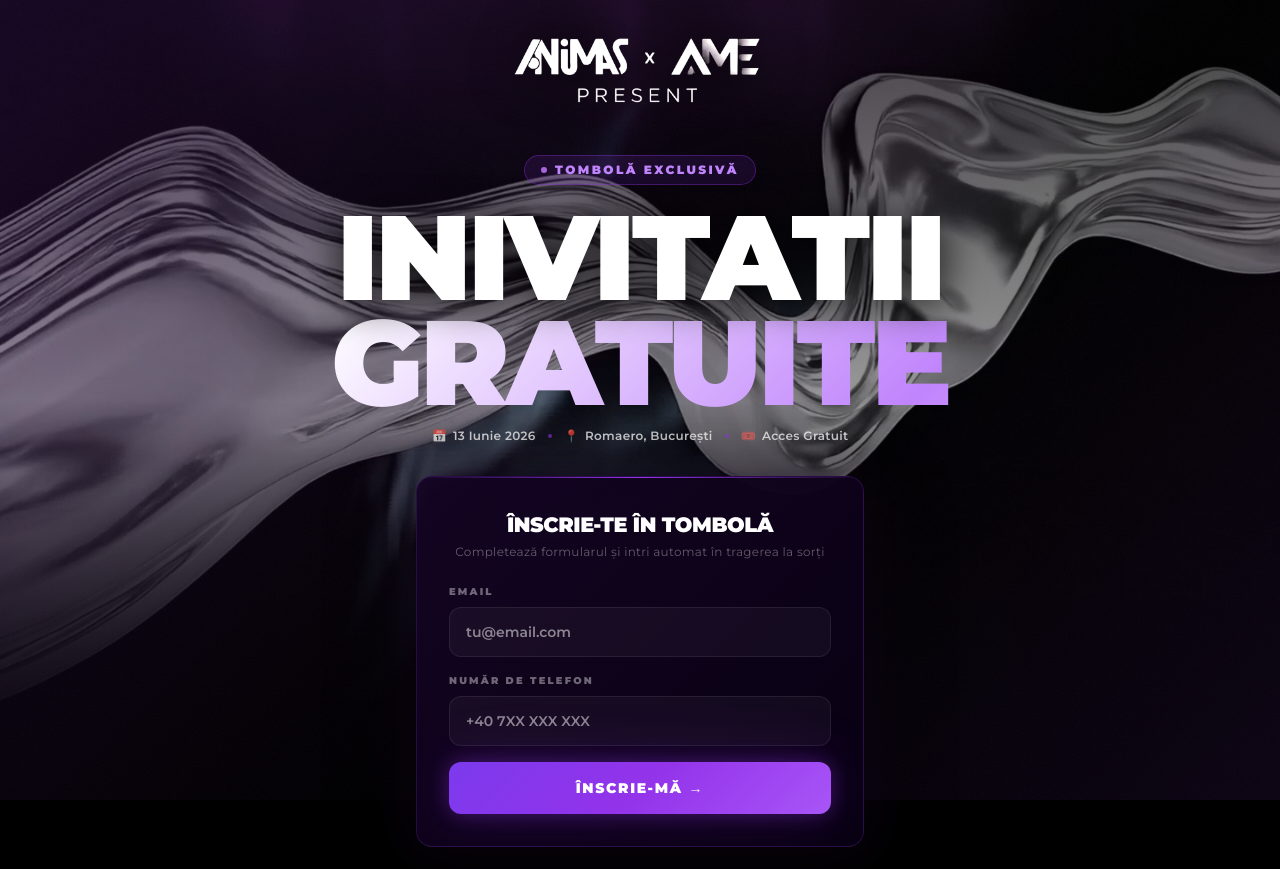
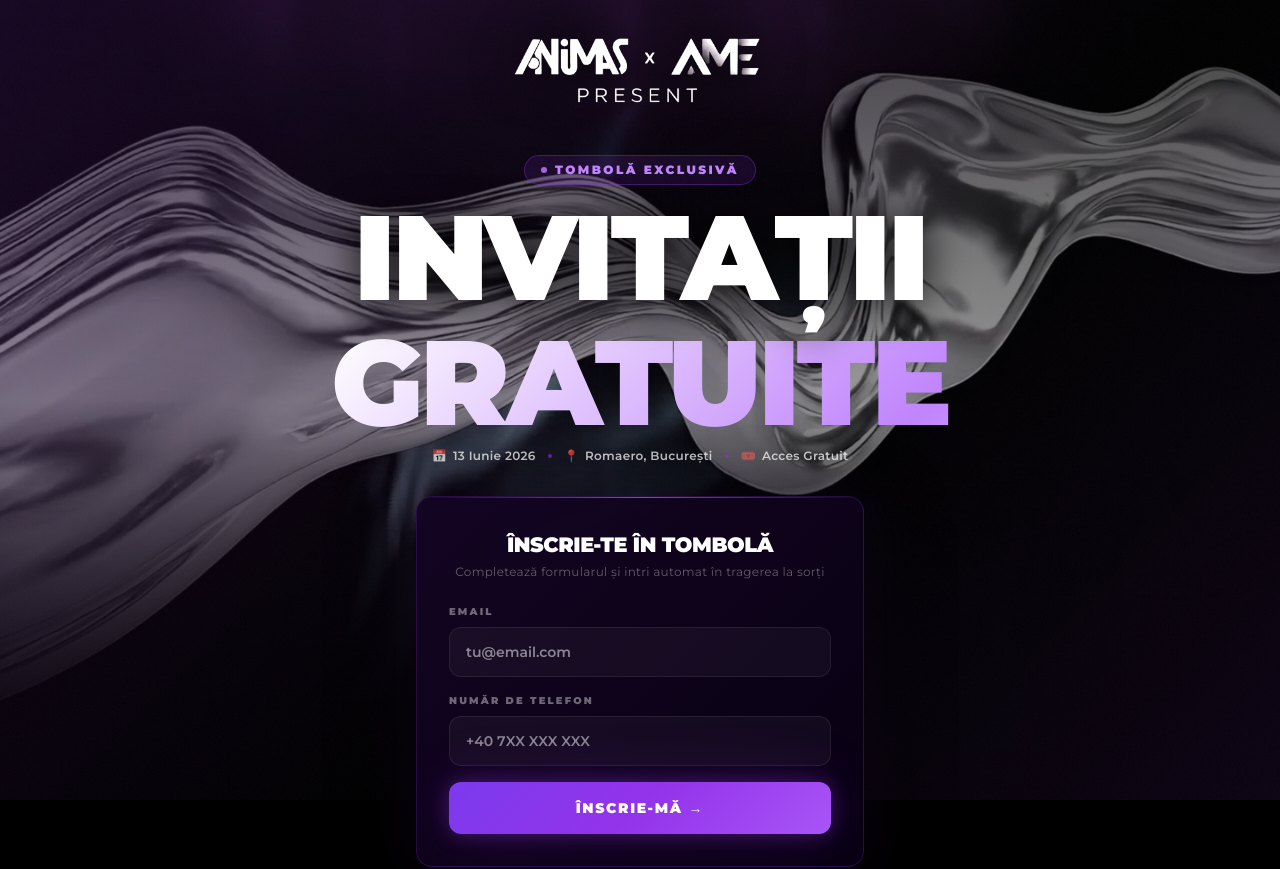
Before and after one commit to DumitracheDarius/ameform, a Next.js app: page / in a window 1280 px wide. Shown: the top 869 px of the page. Built offline with nearby package versions, Linux system fonts and the light colour scheme.

Commit message:
fix: headline text

```diff
--- a/app/page.tsx
+++ b/app/page.tsx
@@ -110,7 +110,7 @@ export default function Home() {
                 textShadow: "0 4px 40px rgba(0,0,0,0.99)",
               }}
             >
-              INIVITATII
+              INVITAȚII
             </h1>
             <h1
               className="font-black leading-[0.88] tracking-[-0.03em] uppercase"
@@ -122,6 +122,7 @@ export default function Home() {
                 WebkitBackgroundClip: "text",
                 WebkitTextFillColor: "transparent",
                 backgroundClip: "text",
+                marginTop: "1.25rem",
               }}
             >
               GRATUITE
```
